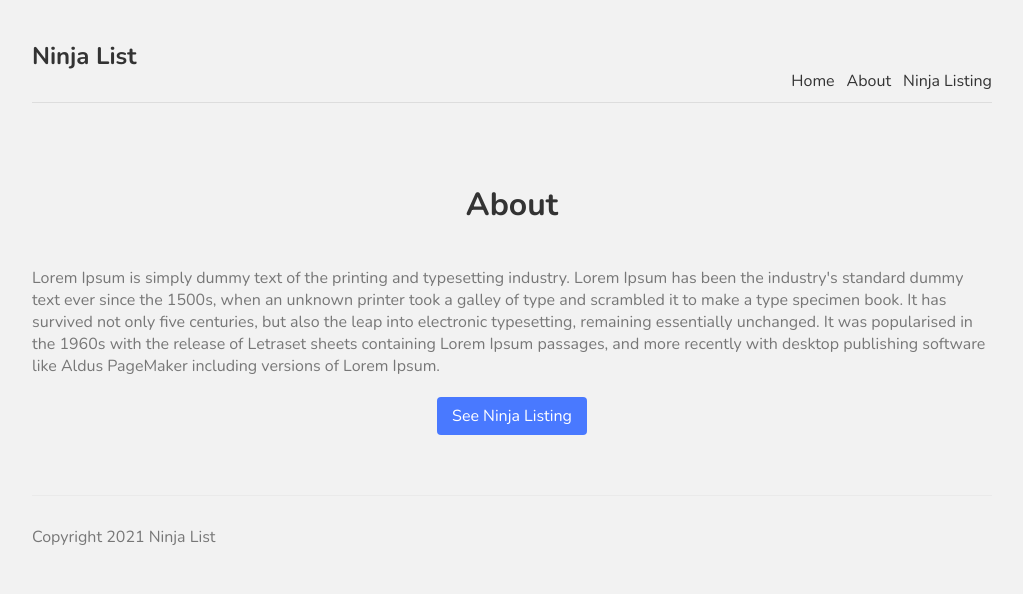
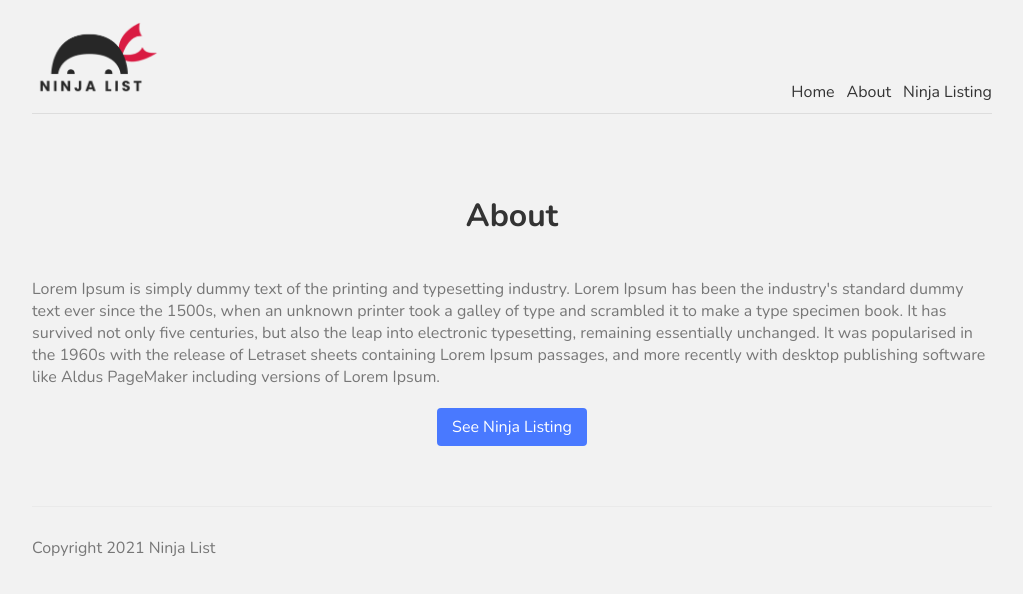
Before and after one commit to kukori/nextjs-ninja-tut, a Next.js app: page / in a window 1280 px wide. Shown: the top 594 px of the page, without its empty margins (128-1151 px from the left). Built offline with nearby package versions, Linux system fonts and the light colour scheme.

Commit message:
Logo + redirecting user from 404

```diff
--- a/components/Navbar.js
+++ b/components/Navbar.js
@@ -1,10 +1,11 @@
 import Link from 'next/link';
+import Image from 'next/image';
 
 const Navbar = () => {
     return (
         <nav>
             <div className="logo">
-                <h1>Ninja List</h1>
+                <Image src="/logo.png" width={128} height={77} />
             </div>
             <Link href="/"><a>Home</a></Link>
             <Link href="/about"><a>About</a></Link>
```
Also changed, not shown: pages/404.js (+12 -0 lines), public/logo.png (added), public/vercel.svg (deleted).
